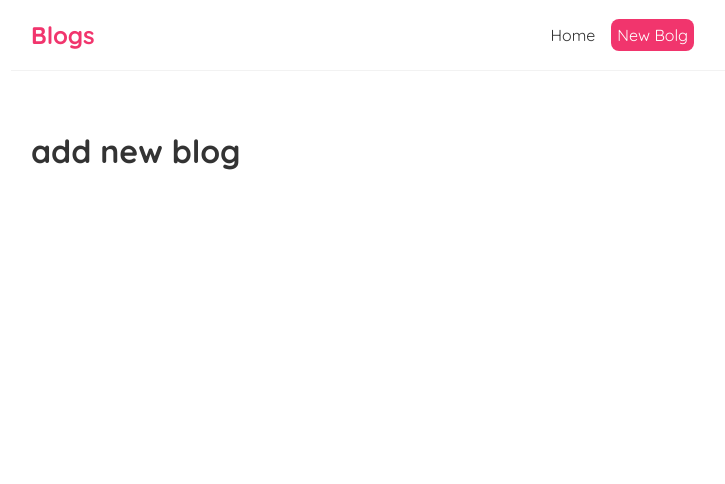
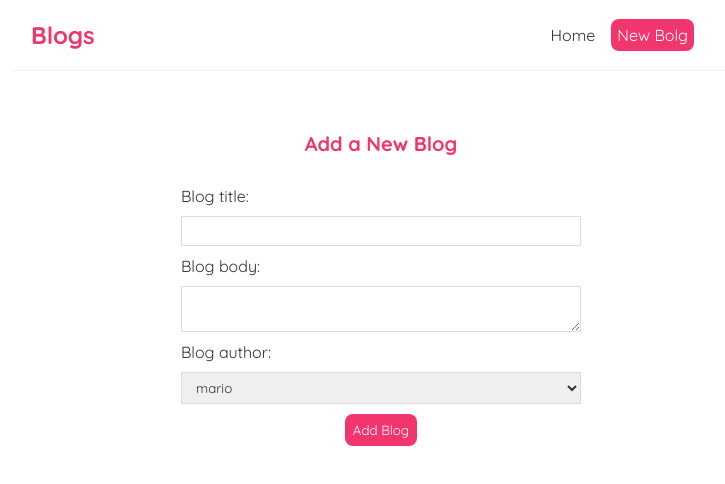
Before and after one commit to daganoo/React_blog_repo, a React (Create React App) app: page /Create in a window 1280 px wide. Shown: the top 484 px of the page, without its empty margins (259-984 px from the left). Built offline with nearby package versions, Linux system fonts and the light colour scheme.

Commit message:
Controlled Inputs

```diff
--- a/src/App.js
+++ b/src/App.js
@@ -20,4 +20,5 @@
     </Router>
   );
 }
+
 export default App;
--- a/src/Create.js
+++ b/src/Create.js
@@ -1,9 +1,36 @@
+import { useState } from "react";
+
 const Create = () => {
-    return (
-        <div>
-            <h1>add new blog</h1>
-        </div>
-     );
-}
+  const [title, setTitle] = useState("");
+  const [body, setBody] = useState("");
+  const [author, setAuthor] = useState("mario");
+
+  return (
+    <div className="create">
+      <h2>Add a New Blog</h2>
+      <form>
+        <label>Blog title:</label>
+        <input
+          type="text"
+          required
+          value={title}
+          onChange={(e) => setTitle(e.target.value)}
+        />
+        <label>Blog body:</label>
+        <textarea
+          required
+          value={body}
+          onChange={(e) => setBody(e.target.value)}
+        ></textarea>
+        <label>Blog author:</label>
+        <select value={author} onChange={(e) => setAuthor(e.target.value)}>
+          <option value="mario">mario</option>
+          <option value="yoshi">yoshi</option>
+        </select>
+        <button>Add Blog</button>
+      </form>
+    </div>
+  );
+};
 
 export default Create;
--- a/src/index.css
+++ b/src/index.css
@@ -60,3 +60,34 @@
 .blog-details div {
   margin: 20px 0;
 }
+/* create new blog form */
+.create {
+  max-width: 400px;
+  margin: 0 auto;
+  text-align: center;
+}
+.create label {
+  text-align: left;
+  display: block;
+}
+.create h2 {
+  font-size: 20px;
+  color: #f1356d;
+  margin-bottom: 30px;
+}
+.create input, .create textarea, .create select {
+  width: 100%;
+  padding: 6px 10px;
+  margin: 10px 0;
+  border: 1px solid #ddd;
+  box-sizing: border-box;
+  display: block;
+}
+.create button {
+  background: #f1356d;
+  color: #fff;
+  border: 0;
+  padding: 8px;
+  border-radius: 8px;
+  cursor: pointer;
+}
```
